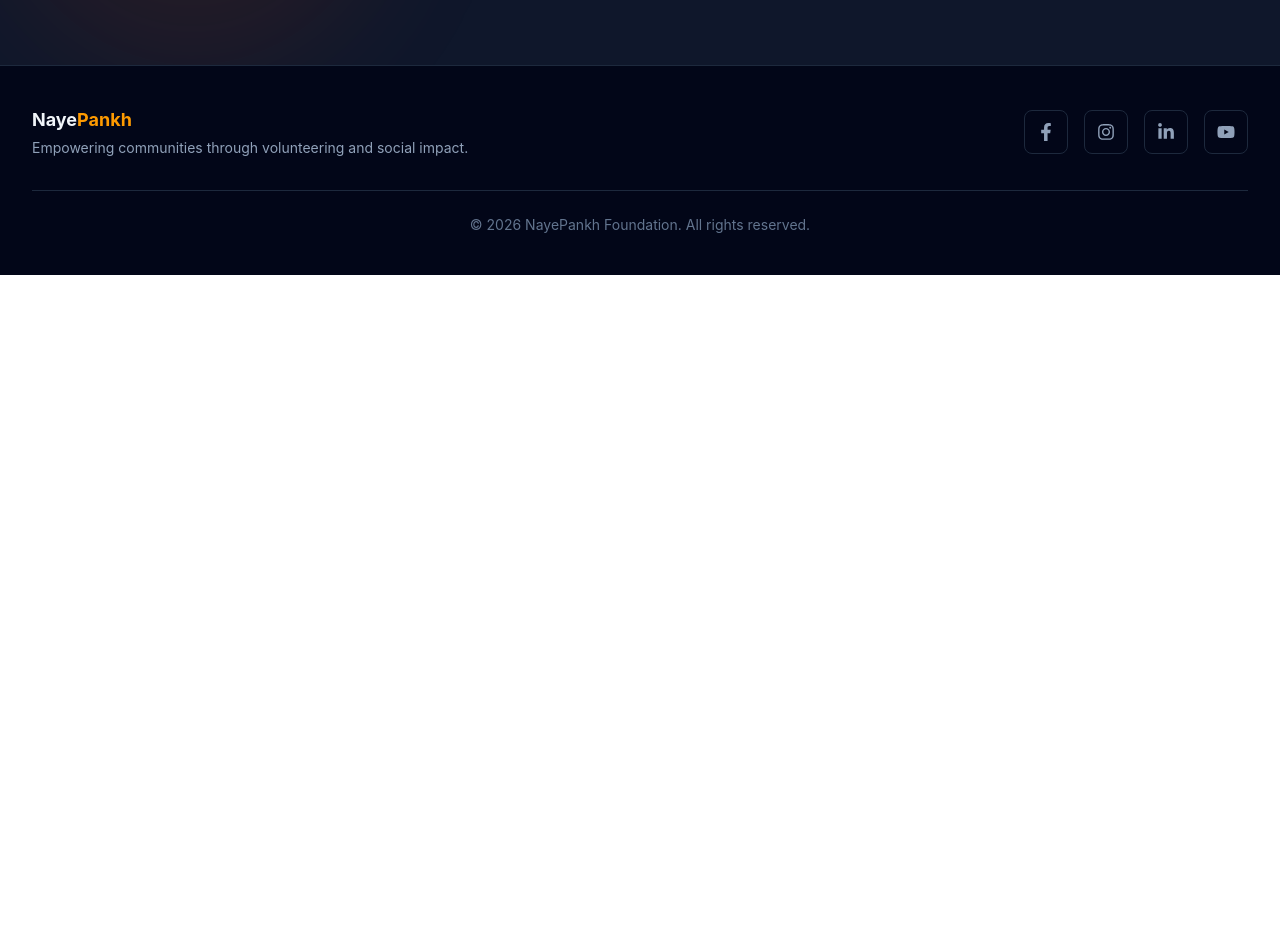
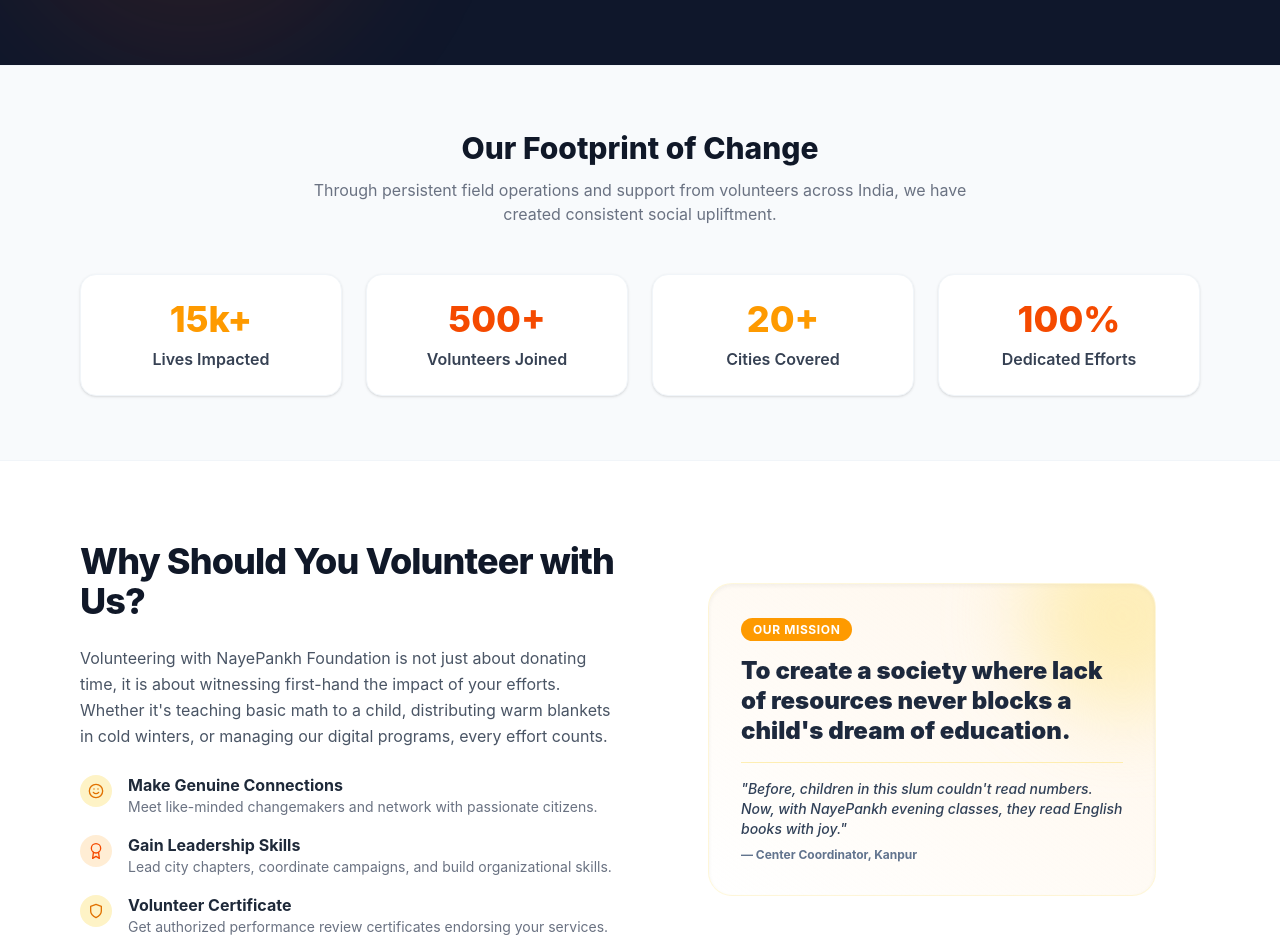
Before and after one commit to shivanshusonwani/volunteer-registration-system, a React (Vite) app in the folder client/: page / in a window 1280 px wide. Shown: the part 680-1632 px from the top of the page. Before the commit the page ends 955 px from the top, so only its background shows below. Built offline with nearby package versions, Linux system fonts and the light colour scheme; no server answers.

Commit message:
Add new sections to Home component highlighting impact and volunteer opportunities

```diff
--- a/client/src/pages/Home.jsx
+++ b/client/src/pages/Home.jsx
@@ -1,7 +1,16 @@
-import React from 'react';
+import { Link } from 'react-router';
 import Header from '../components/Header';
 import Footer from '../components/Footer';
 import Hero from '../components/Hero';
+import {
+	FiArrowRight,
+	FiBookOpen,
+	FiAward,
+	FiUsers,
+	FiHeart,
+	FiSmile,
+	FiShield,
+} from 'react-icons/fi';
 
 function Home() {
 	return (
@@ -10,6 +19,177 @@
 
 			<Hero />
 
+			<section
+				className='py-16 bg-slate-50 border-y border-slate-100'
+				id='about'
+			>
+				<div className='max-w-6xl mx-auto px-4'>
+					<div className='text-center max-w-2xl mx-auto mb-12'>
+						<h2 className='text-3xl font-extrabold text-gray-900'>
+							Our Footprint of Change
+						</h2>
+						<p className='text-gray-500 mt-3'>
+							Through persistent field operations and support from
+							volunteers across India, we have created consistent
+							social upliftment.
+						</p>
+					</div>
+
+					<div className='grid grid-cols-2 md:grid-cols-4 gap-6 text-center'>
+						<div className='p-6 bg-white rounded-2xl shadow-sm border border-slate-100'>
+							<p className='text-4xl font-extrabold text-amber-500'>
+								15k+
+							</p>
+							<h4 className='font-semibold text-gray-700 mt-2'>
+								Lives Impacted
+							</h4>
+						</div>
+						<div className='p-6 bg-white rounded-2xl shadow-sm border border-slate-100'>
+							<p className='text-4xl font-extrabold text-orange-600'>
+								500+
+							</p>
+							<h4 className='font-semibold text-gray-700 mt-2'>
+								Volunteers Joined
+							</h4>
+						</div>
+						<div className='p-6 bg-white rounded-2xl shadow-sm border border-slate-100'>
+							<p className='text-4xl font-extrabold text-amber-500'>
+								20+
+							</p>
+							<h4 className='font-semibold text-gray-700 mt-2'>
+								Cities Covered
+							</h4>
+						</div>
+						<div className='p-6 bg-white rounded-2xl shadow-sm border border-slate-100'>
+							<p className='text-4xl font-extrabold text-orange-600'>
+								100%
+							</p>
+							<h4 className='font-semibold text-gray-700 mt-2'>
+								Dedicated Efforts
+							</h4>
+						</div>
+					</div>
+				</div>
+			</section>
+
+			<section className='py-20 bg-white'>
+				<div className='max-w-6xl mx-auto px-4'>
+					<div className='grid md:grid-cols-2 gap-12 items-center'>
+						<div className='space-y-6'>
+							<h2 className='text-3xl sm:text-4xl font-extrabold text-gray-900 tracking-tight'>
+								Why Should You Volunteer with Us?
+							</h2>
+							<p className='text-gray-600 leading-relaxed'>
+								Volunteering with NayePankh Foundation is not
+								just about donating time, it is about witnessing
+								first-hand the impact of your efforts. Whether
+								it's teaching basic math to a child,
+								distributing warm blankets in cold winters, or
+								managing our digital programs, every effort
+								counts.
+							</p>
+
+							<div className='space-y-4'>
+								<div className='flex gap-4 items-start'>
+									<div className='shrink-0 w-8 h-8 rounded-full bg-amber-100 text-amber-600 flex items-center justify-center mt-0.5'>
+										<FiSmile className='w-4 h-4' />
+									</div>
+									<div>
+										<h4 className='font-bold text-gray-800'>
+											Make Genuine Connections
+										</h4>
+										<p className='text-sm text-gray-500'>
+											Meet like-minded changemakers and
+											network with passionate citizens.
+										</p>
+									</div>
+								</div>
+
+								<div className='flex gap-4 items-start'>
+									<div className='shrink-0 w-8 h-8 rounded-full bg-orange-100 text-orange-600 flex items-center justify-center mt-0.5'>
+										<FiAward className='w-4 h-4' />
+									</div>
+									<div>
+										<h4 className='font-bold text-gray-800'>
+											Gain Leadership Skills
+										</h4>
+										<p className='text-sm text-gray-500'>
+											Lead city chapters, coordinate
+											campaigns, and build organizational
+											skills.
+										</p>
+									</div>
+								</div>
+
+								<div className='flex gap-4 items-start'>
+									<div className='shrink-0 w-8 h-8 rounded-full bg-amber-100 text-amber-600 flex items-center justify-center mt-0.5'>
+										<FiShield className='w-4 h-4' />
+									</div>
+									<div>
+										<h4 className='font-bold text-gray-800'>
+											Volunteer Certificate
+										</h4>
+										<p className='text-sm text-gray-500'>
+											Get authorized performance review
+											certificates endorsing your
+											services.
+										</p>
+									</div>
+								</div>
+							</div>
+						</div>
+
+						<div className='bg-linear-to-tr from-amber-150 to-orange-100/50 p-8 rounded-3xl border border-amber-100/60 shadow-inner relative flex flex-col justify-between  max-w-md mx-auto w-full overflow-hidden'>
+							<div className='absolute -right-16 -top-16 w-48 h-48 bg-amber-200/50 rounded-full blur-2xl' />
+
+							<div className='space-y-4 z-10'>
+								<span className='px-3 py-1 bg-amber-500 text-white rounded-full text-xs font-bold uppercase tracking-wider'>
+									Our Mission
+								</span>
+								<h3 className='text-2xl font-black text-slate-800 leading-tight my-4'>
+									To create a society where lack of resources
+									never blocks a child's dream of education.
+								</h3>
+							</div>
+
+							<div className='border-t border-amber-200/60 pt-4 z-10'>
+								<p className='text-sm text-slate-700 italic font-medium'>
+									"Before, children in this slum couldn't read
+									numbers. Now, with NayePankh evening
+									classes, they read English books with joy."
+								</p>
+								<span className='block text-xs font-bold text-slate-500 mt-2'>
+									— Center Coordinator, Kanpur
+								</span>
+							</div>
+						</div>
+					</div>
+				</div>
+			</section>
+
+			<section className='py-20 bg-slate-900 text-white text-center relative overflow-hidden'>
+				<div className='absolute inset-0 bg-[radial-gradient(circle_at_30%_30%,rgba(245,158,11,0.1),transparent_50%)]' />
+				<div className='max-w-4xl mx-auto px-4 z-10 relative space-y-6'>
+					<h2 className='text-3xl sm:text-5xl font-extrabold'>
+						Ready to Spread Your Wings?
+					</h2>
+					<p className='text-lg text-slate-300 max-w-xl mx-auto leading-relaxed'>
+						It only takes a few minutes to fill out the form. Join
+						our digital channel, get updates, and attend the next
+						orientation drive in your city.
+					</p>
+					<div>
+						<Link
+							to='/volunteer'
+							className='inline-flex items-center justify-center gap-2 px-8 py-4 bg-linear-to-r from-amber-500 to-orange-600 hover:from-amber-600 hover:to-orange-700 text-white font-semibold rounded-xl shadow-lg hover:shadow-xl transition-all duration-200 transform hover:scale-[1.02] cursor-pointer'
+						>
+							Become Volunteer Now
+							<FiArrowRight className='w-5 h-5' />
+						</Link>
+					</div>
+				</div>
+			</section>
+
 			<Footer />
 		</div>
 	);
```
